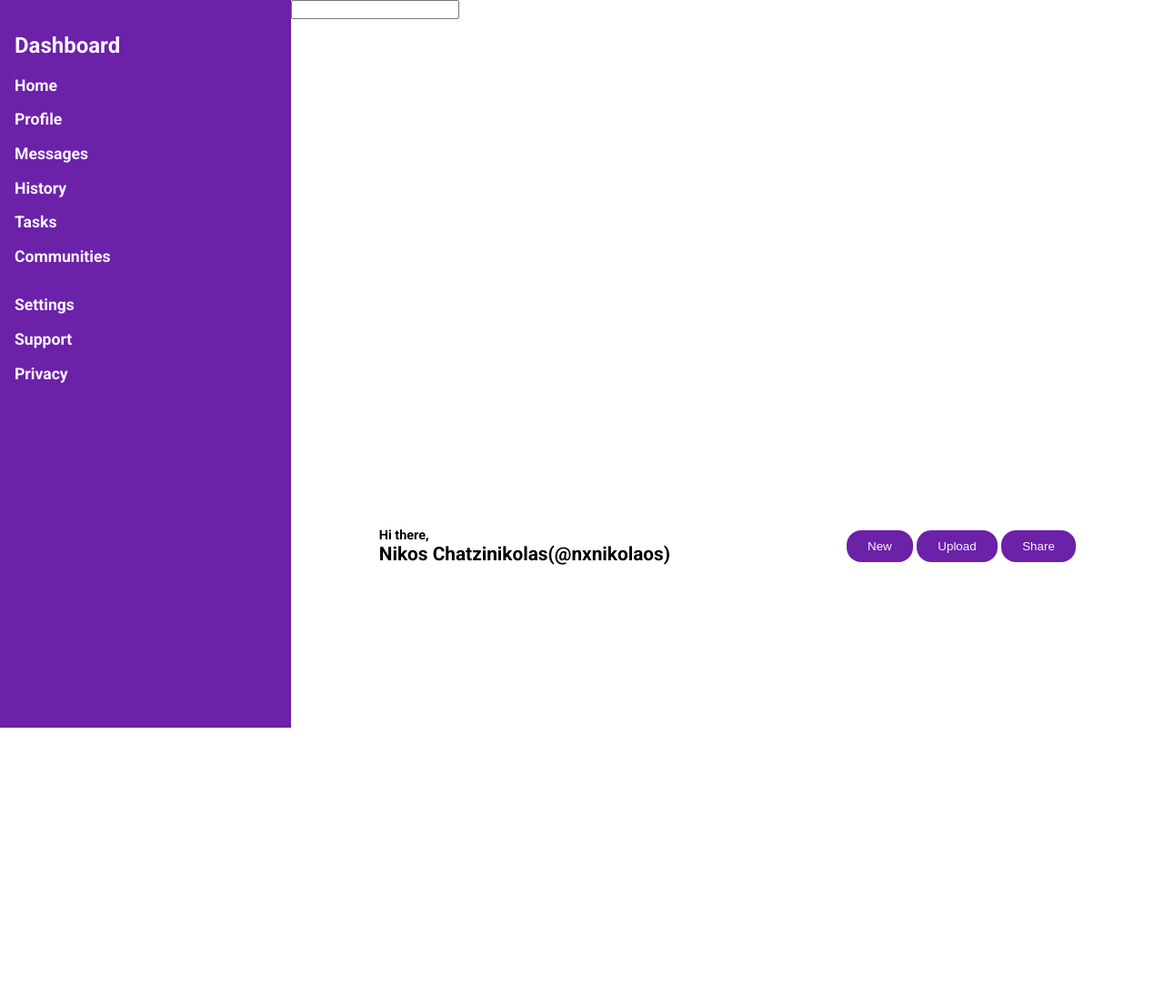
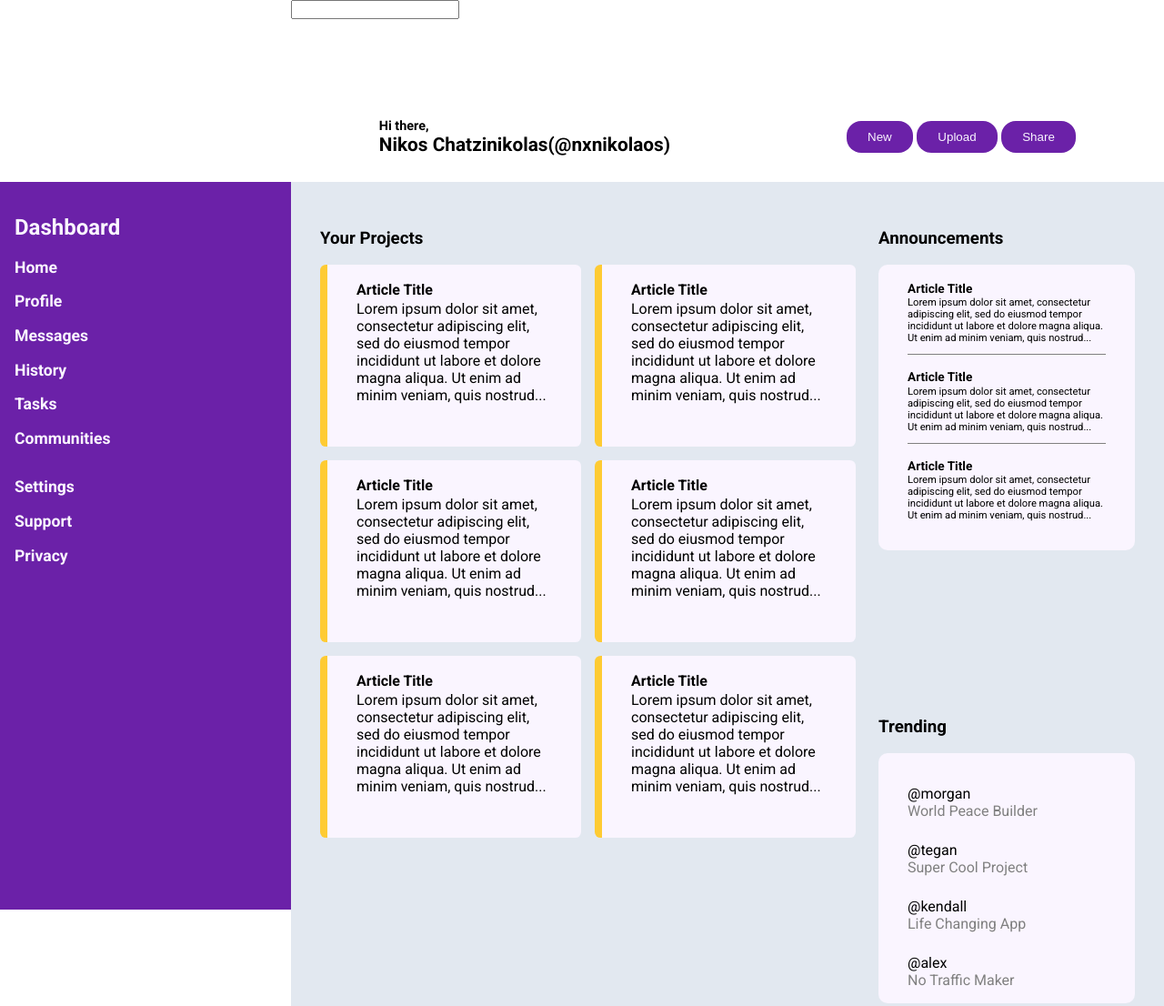
Before and after one commit to nxnikolaos/admin-dashboard-project, a plain HTML site: page index.html in a window 1280 px wide. Shown: the top 1106 px of the page at 91% size. Before the commit the page ends 800 px from the top, so only its background shows below. Drawn offline with Linux system fonts and the light colour scheme.

Commit message:
Improved content infastructure

```diff
--- a/index.html
+++ b/index.html
@@ -48,7 +48,79 @@
                 <li>Privacy</li>
             </ul>
         </div>
-        <div class="content"></div>
+        <div class="content">
+            <div class="projects">
+                <h3>Your Projects</h3>
+                <div class="projects-module">
+                <div class="card">
+                    <p class="title">Article Title</p>
+                    <p>Lorem ipsum dolor sit amet, consectetur adipiscing elit, sed do eiusmod tempor incididunt ut labore et dolore magna aliqua. Ut enim ad minim veniam, quis nostrud...</p>
+                  </div>
+                  <div class="card">
+                    <p class="title">Article Title</p>
+                    <p>Lorem ipsum dolor sit amet, consectetur adipiscing elit, sed do eiusmod tempor incididunt ut labore et dolore magna aliqua. Ut enim ad minim veniam, quis nostrud...</p>
+                  </div>
+                  <div class="card">
+                    <p class="title">Article Title</p>
+                    <p>Lorem ipsum dolor sit amet, consectetur adipiscing elit, sed do eiusmod tempor incididunt ut labore et dolore magna aliqua. Ut enim ad minim veniam, quis nostrud...</p>
+                  </div>
+                  <div class="card">
+                    <p class="title">Article Title</p>
+                    <p>Lorem ipsum dolor sit amet, consectetur adipiscing elit, sed do eiusmod tempor incididunt ut labore et dolore magna aliqua. Ut enim ad minim veniam, quis nostrud...</p>
+                  </div>
+                  <div class="card">
+                    <p class="title">Article Title</p>
+                    <p>Lorem ipsum dolor sit amet, consectetur adipiscing elit, sed do eiusmod tempor incididunt ut labore et dolore magna aliqua. Ut enim ad minim veniam, quis nostrud...</p>
+                  </div>
+                  <div class="card">
+                    <p class="title">Article Title</p>
+                    <p>Lorem ipsum dolor sit amet, consectetur adipiscing elit, sed do eiusmod tempor incididunt ut labore et dolore magna aliqua. Ut enim ad minim veniam, quis nostrud...</p>
+                  </div>
+                </div>
+            </div>
+            <div class="announcements">
+             <h3>Announcements</h3>
+             <div class="announce-module">
+                <div class="module-card">
+                    <p class="title">Article Title</p>
+                    <p>Lorem ipsum dolor sit amet, consectetur adipiscing elit, sed do eiusmod tempor incididunt ut labore et dolore magna aliqua. Ut enim ad minim veniam, quis nostrud...</p>
+                  </div>
+                  <div class="module-card">
+                    <p class="title">Article Title</p>
+                    <p>Lorem ipsum dolor sit amet, consectetur adipiscing elit, sed do eiusmod tempor incididunt ut labore et dolore magna aliqua. Ut enim ad minim veniam, quis nostrud...</p>
+                  </div>
+                  <div class="module-card">
+                    <p class="title">Article Title</p>
+                    <p>Lorem ipsum dolor sit amet, consectetur adipiscing elit, sed do eiusmod tempor incididunt ut labore et dolore magna aliqua. Ut enim ad minim veniam, quis nostrud...</p>
+                  </div>
+             </div>
+            </div>
+            <div class="trending">
+                <h3>Trending</h3>
+                <div class="trend-module">
+                    <div class="trend-card">
+                        <img src="" alt="">
+                        <p><span class="user">morgan</span><br>
+                        World Peace Builder</p>
+                    </div>
+                    <div class="trend-card">
+                        <img src="" alt="">
+                        <p><span class="user">tegan</span><br>
+                        Super Cool Project</p>
+                    </div>
+                    <div class="trend-card">
+                        <img src="" alt="">
+                        <p><span class="user">kendall</span><br>
+                        Life Changing App</p>
+                    </div>
+                    <div class="trend-card">
+                        <img src="" alt="">
+                        <p><span class="user">alex</span><br>
+                        No Traffic Maker</p>
+                    </div>
+                </div>
+            </div>
+        </div>
     </div>
 
 </body>
--- a/style.css
+++ b/style.css
@@ -6,6 +6,7 @@ html{
 :root{
     --main-color:#6B21A8;
     --text-color:#FAF5FF;
+    --contrast-color:#fecb33;
 }
 
 *, *:before, *:after{
@@ -42,10 +43,9 @@ body{
 
 .header{
     grid-column: 2/5;
-    grid-row: 1/2;
     display: grid;
-    grid-template-rows: 1fr 1fr;
-    /* box-shadow: 5px 5px black; */
+    grid-template-rows: 100px 100px;
+    box-shadow: 10px 0 red;
 }
 
 .user-info{
@@ -77,7 +77,100 @@ body{
 
 .content{
     background-color: #e2e8f0;
-    grid-row: 2/3;
+    grid-column: 2/5;
     display: grid;
     grid-template-columns: repeat(3,1fr);
+    grid-template-rows: repeat(auto-fit,minmax(250px,2fr));
+    padding:2rem;
+    gap: 25px;
 }
+
+.projects{
+    grid-column: 1/3;
+}
+
+.projects-module{
+    display: grid;
+    grid-template-columns: repeat(auto-fit,minmax(250px,1fr));
+    gap:15px;
+    grid-row:1/3;
+}
+
+.card{
+    height:200px;
+    background-color: var(--text-color);
+    border-radius: 0.4em;
+    border-left: 8px solid;
+    border-left-color: var(--contrast-color);
+    padding: 1em 2em;
+}
+
+.card .title,
+.module-card .title{
+    font-weight: bold;
+    margin-bottom: 0.1em;
+}
+
+.card p,
+.module-card p{
+    margin-top: 0.1em;
+}
+
+.announcements,
+.trending{
+    grid-column: 3/4;
+}
+
+.announcements{
+    /* grid-row: 1/2; */
+}
+
+.announce-module,
+.trend-module{
+    background-color: var(--text-color);
+    padding: 1em  2em;
+    border-radius: 10px;
+
+}
+
+.module-card{
+    border-bottom: 1px solid gray;
+    margin-bottom: 1em;
+}
+
+.module-card:last-child{
+    border-bottom: 0;
+}
+
+.module-card .title{
+    font-size: 0.85rem;
+}
+
+.module-card p{
+    font-size: 0.7rem;
+}
+
+.trending{
+    /* grid-row: 2/3; */
+}
+.trend-module{
+    display: grid;
+    grid-template-rows: repeat(4,1fr);
+    gap:5px;
+}
+
+.trend-module p{
+    margin: 0;
+}
+
+.trend-card .user{
+    color: black;
+}
+
+.trend-card .user::before{
+    content:'@';
+}
+
+.trend-card p{
+    color: gray;
+}
```
